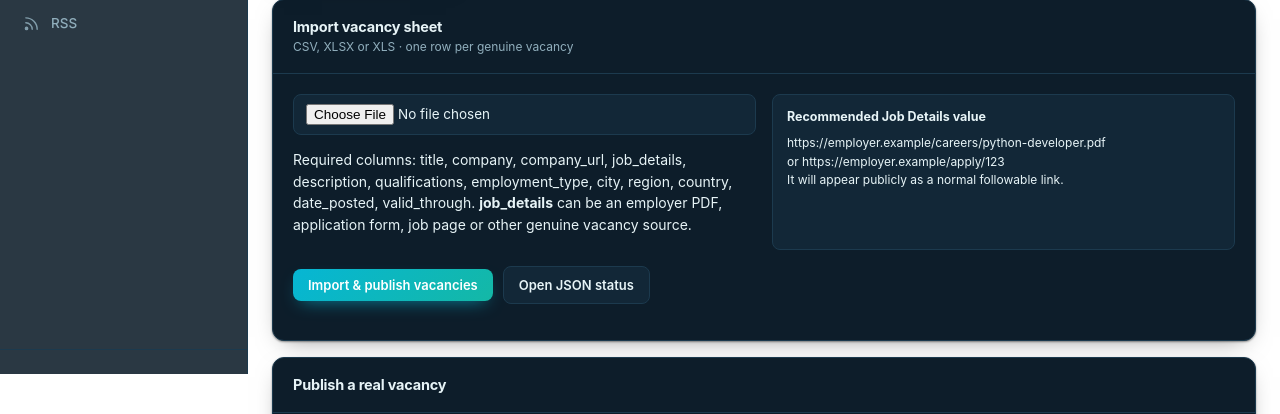
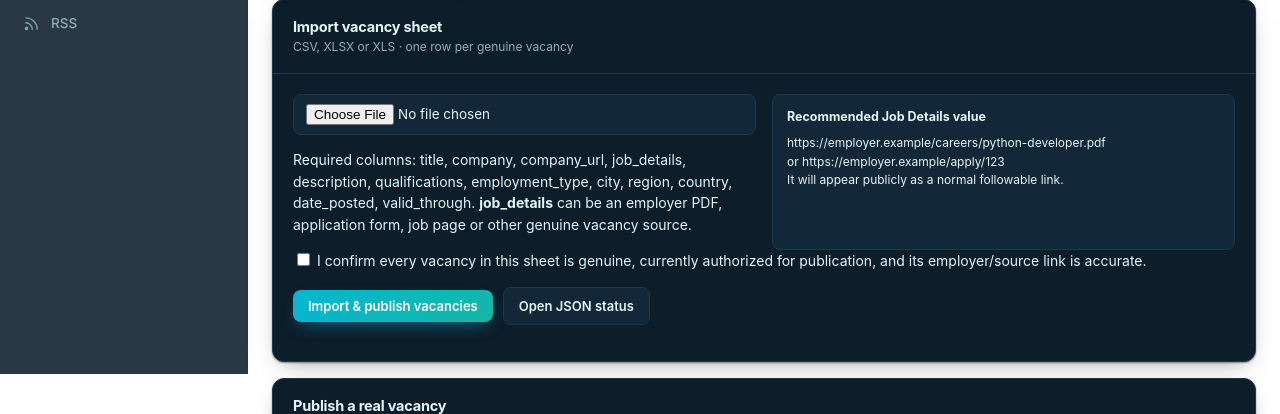
Before and after one commit to Mr-argha-das/index_metrix, a Python web app: template app/templates/real_jobs.html in a window 1280 px wide. Shown: the part 426-840 px from the top of the page. Run offline with Jinja, Linux system fonts and the light colour scheme; the template is opened without the code that fills it, so the values that code supplies are empty.

Commit message:
Add bulk import authorization confirmation

```diff
--- a/app/templates/real_jobs.html
+++ b/app/templates/real_jobs.html
@@ -35,6 +35,7 @@
         <div class="small">It will appear publicly as a normal followable link.</div>
       </div>
     </div>
+    <label class="mb-16" style="display:block"><input type="checkbox" id="bulk-attestation"> I confirm every vacancy in this sheet is genuine, currently authorized for publication, and its employer/source link is accurate.</label>
     <div class="flex wrap mt-16">
       <button class="btn btn-primary" id="import-real-jobs" type="button">Import & publish vacancies</button>
       <a class="btn" href="/api/real-jobs" target="_blank" rel="noopener">Open JSON status</a>
```
